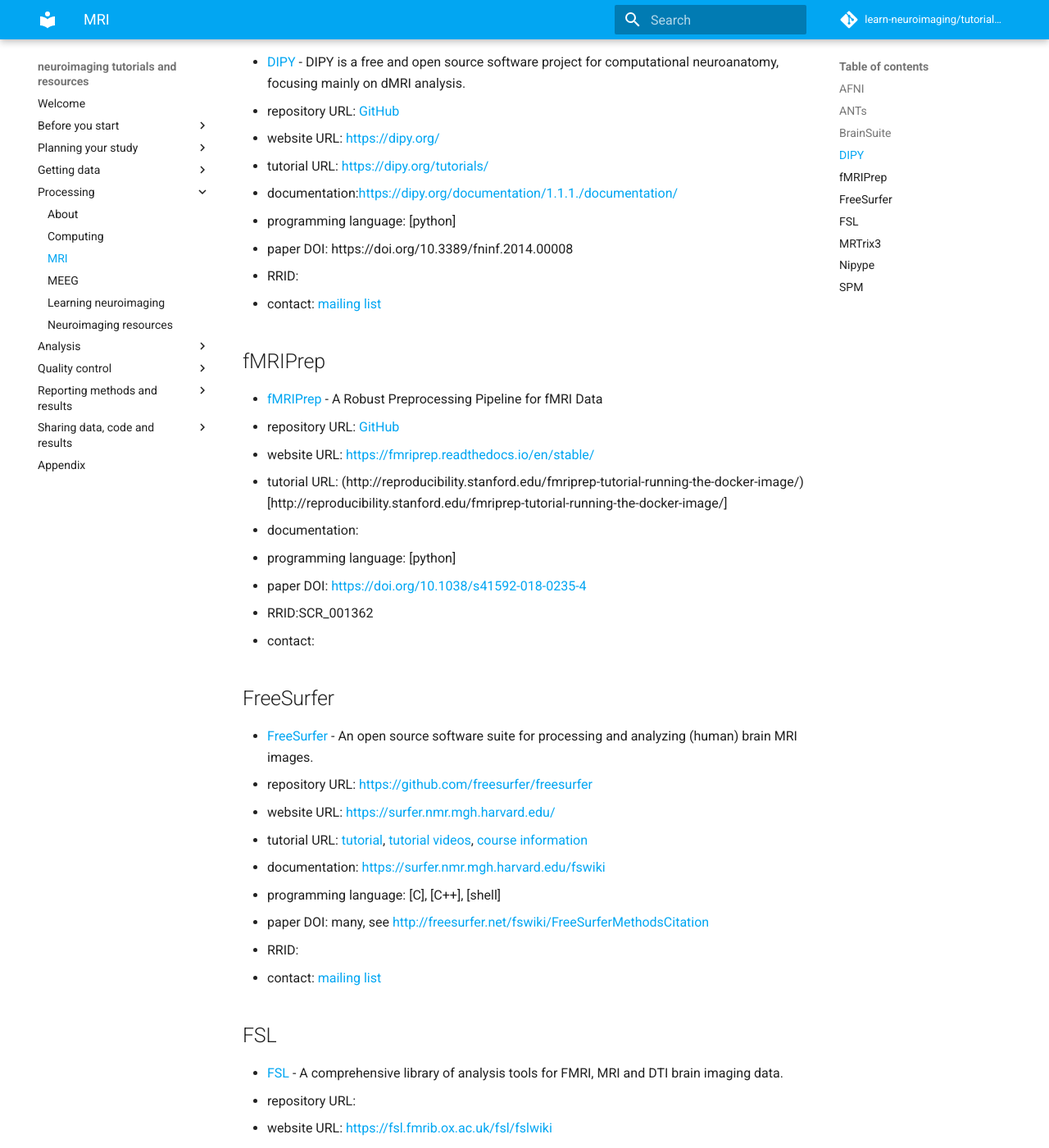
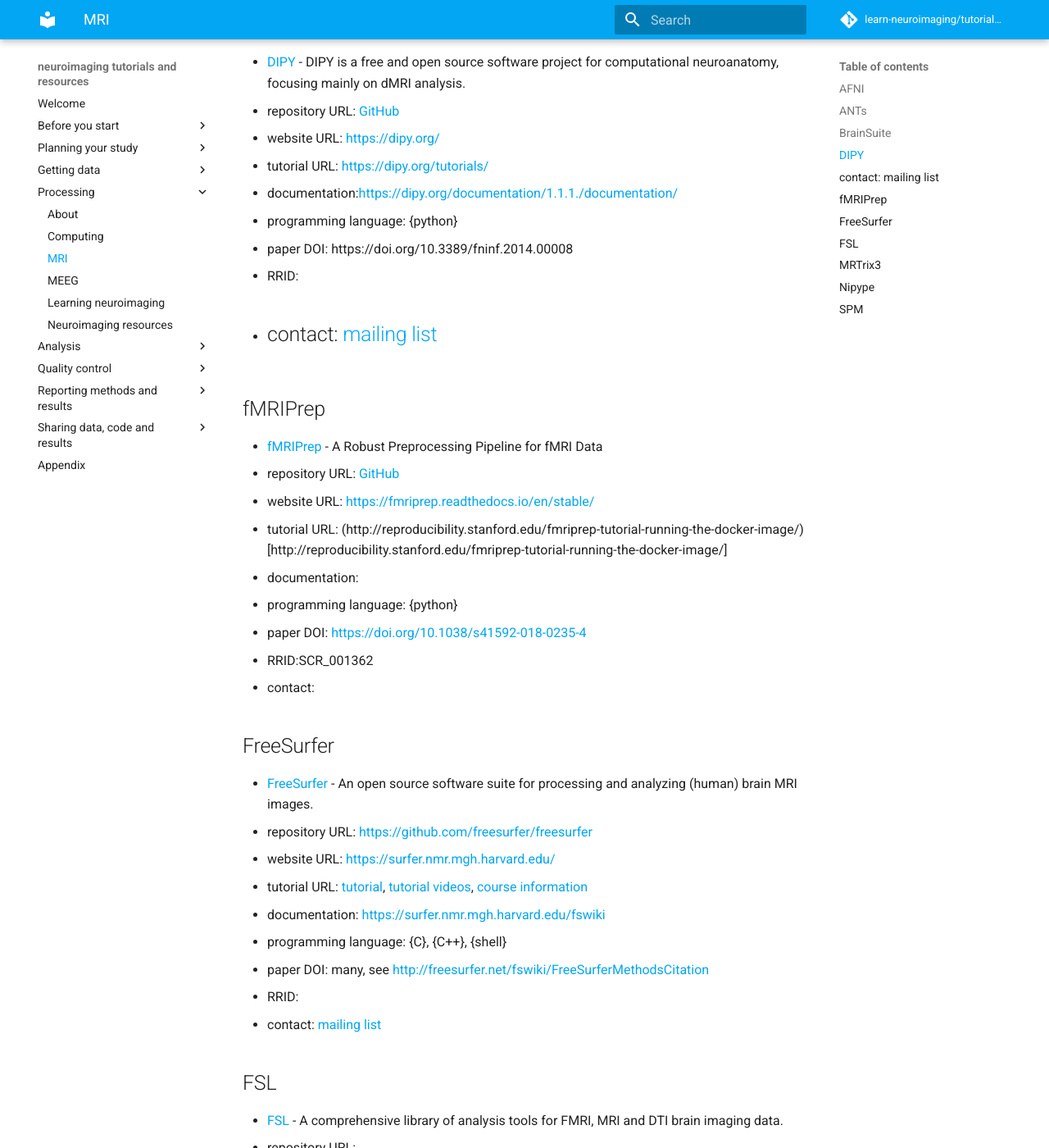
Before and after one commit to learn-neuroimaging/hitchhackers_guide_brain, an MkDocs documentation site: the page built from docs/analysis_software_MRI.md, in a window 1280 px wide and 1400 px high, scrolled down 1400 px. Shown: the whole window at 82% size. Built offline with MkDocs 1.6.1 and Material for MkDocs 9.7.7, drawn with Linux system fonts in a browser that asks for light colours; comment, search, counter and statistics services are not loaded; some of the changed text lies outside the part shown.

Commit message:
more bracket change

```diff
--- a/docs/analysis_software_MRI.md
+++ b/docs/analysis_software_MRI.md
@@ -1,5 +1,4 @@
 # Neuroimaging analysis software for MRI
-
 
 ## AFNI
 
@@ -8,11 +7,10 @@
 -   website URL: [https://afni.nimh.nih.gov/](https://afni.nimh.nih.gov/)
 -   tutorial URL: [tutorials](https://afni.nimh.nih.gov/pub/dist/doc/htmldoc/tutorials/main_toc.html), [educational examples](https://afni.nimh.nih.gov/pub/dist/doc/htmldoc/educational/main_toc.html)
 -   documentation: [https://afni.nimh.nih.gov/pub/dist/doc/htmldoc/index.html](https://afni.nimh.nih.gov/pub/dist/doc/htmldoc/index.html)
--   programming language: [C], [python], [R], [shell]
+-   programming language: {C}, {python}, {R}, {shell}
 -   paper DOI:
 -   RRID:
 -   contact: [mailing list](https://afni.nimh.nih.gov/afni/community/board/list.php?1)
-
 
 ## ANTs
 -   [ANTs](http://stnava.github.io/ANTs/) -   ANTs computes high-dimensional mappings to capture the statistics of brain structure and function.
@@ -24,7 +22,6 @@
 -   paper DOI:
 -   RRID:
 -   contact: [discussion forum](https://sourceforge.net/p/advants/discussion/)
-
 
 ## BrainSuite
 
@@ -45,12 +42,11 @@
 -   website URL: [https://dipy.org/](https://dipy.org/)
 -   tutorial URL: [https://dipy.org/tutorials/](https://dipy.org/tutorials/)
 -   documentation:[https://dipy.org/documentation/1.1.1./documentation/](https://dipy.org/documentation/1.1.1./documentation/)
--   programming language: [python]
+-   programming language: {python}
 -   paper DOI: https://doi.org/10.3389/fninf.2014.00008
 -   RRID:
 -   contact: [mailing list](https://mail.python.org/mailman/listinfo/neuroimaging)
-
-
+-
 ## fMRIPrep
 
 -   [fMRIPrep](https://fmriprep.readthedocs.io/en/stable/) -   A Robust Preprocessing Pipeline for fMRI Data
@@ -58,11 +54,10 @@
 -   website URL: [https://fmriprep.readthedocs.io/en/stable/](https://fmriprep.readthedocs.io/en/stable/)
 -   tutorial URL: (http://reproducibility.stanford.edu/fmriprep-tutorial-running-the-docker-image/)[http://reproducibility.stanford.edu/fmriprep-tutorial-running-the-docker-image/]
 -   documentation:
--   programming language: [python]
+-   programming language: {python}
 -   paper DOI: [https://doi.org/10.1038/s41592-018-0235-4](https://doi.org/10.1038/s41592-018-0235-4)
 -   RRID:SCR_001362
 -   contact:
-
 
 ## FreeSurfer
 
@@ -71,12 +66,10 @@
 - website URL: [https://surfer.nmr.mgh.harvard.edu/](https://surfer.nmr.mgh.harvard.edu/)
 - tutorial URL: [tutorial](https://surfer.nmr.mgh.harvard.edu/fswiki/Tutorials), [tutorial videos](https://surfer.nmr.mgh.harvard.edu/fswiki/CourseDescription), [course information](https://www.youtube.com/channel/UCruQerP8aa-gYttXkAcyveA)
 - documentation: [https://surfer.nmr.mgh.harvard.edu/fswiki](https://surfer.nmr.mgh.harvard.edu/fswiki)
-- programming language: [C], [C++], [shell]
+- programming language: {C}, {C++}, {shell}
 - paper DOI: many, see [http://freesurfer.net/fswiki/FreeSurferMethodsCitation](http://freesurfer.net/fswiki/FreeSurferMethodsCitation)
 - RRID:
 - contact: [mailing list](https://surfer.nmr.mgh.harvard.edu/fswiki/FreeSurferSupport)
-
-
 
 ## FSL
 
@@ -90,18 +83,16 @@
 -   RRID:
 -   contact: [mailing list](https://www.jiscmail.ac.uk/cgi-bin/webadmin?A0=fsl)
 
-
 ## MRTrix3
 -   [MRtrix3](http://www.mrtrix.org/) -   Advanced tools for the analysis of diffusion MRI data.
 -   repository URL: [GitHub](https://github.com/MRtrix3)
 -   website URL: [http://www.mrtrix.org/](http://www.mrtrix.org/)
 -   tutorial URL: [beginner DWI tutorial](https://mrtrix.readthedocs.io/en/latest/getting_started/beginner_dwi_tutorial.html), [basic and advanced tractography with MRtrix tutorial](https://osf.io/fkyht/), [tutorial video1](https://osf.io/fkyht/), [tutorial video2](https://www.youtube.com/watch?v=lQWucXuAXR8)
 -   documentation: [user documentation](https://mrtrix.readthedocs.io/en/latest/), [developer documentation](http://www.mrtrix.org/developer-documentation/)
--   programming language: [C++], [python]
+-   programming language: {C++}, {python}
 -   paper DOI: doi: 10.1016/j.neuroimage.2019.116137
 -   RRID:
 -   contact: [discussion forum](https://community.mrtrix.org/)
-
 
 ## Nipype
 
@@ -110,11 +101,10 @@
 -   website URL: [https://nipype.readthedocs.io/en/latest/](https://nipype.readthedocs.io/en/latest/)
 -   tutorial URL: [tutorial1](https://nipype.readthedocs.io/en/0.11.0/users/pipeline_tutorial.html), [tutorial2](https://miykael.github.io/nipype_tutorial/), [examples](https://nipype.readthedocs.io/en/latest/examples.html)
 -   documentation:
--   programming language: [python]
+-   programming language: {python}
 -   paper DOI:
 -   RRID:
 -   contact: [chat](https://gitter.im/nipy/nipype)
-
 
 ## SPM
 
@@ -123,7 +113,7 @@
 -   website URL: [https://www.fil.ion.ucl.ac.uk/spm/](https://www.fil.ion.ucl.ac.uk/spm/)
 -   tutorial URL: [http://www.fil.ion.ucl.ac.uk/spm/course/](http://www.fil.ion.ucl.ac.uk/spm/course/)
 -   documentation: [https://www.fil.ion.ucl.ac.uk/spm/doc/manual.pdf](https://www.fil.ion.ucl.ac.uk/spm/doc/manual.pdf)
--   programming language: [matlab]
+-   programming language: {matlab}
 -   paper DOI:
 -   RRID:
 -   contact: [mailing list](https://www.fil.ion.ucl.ac.uk/spm/support/)
```
Also changed, not shown: docs/analysis_software_MEEG.md (+17 -44 lines).
